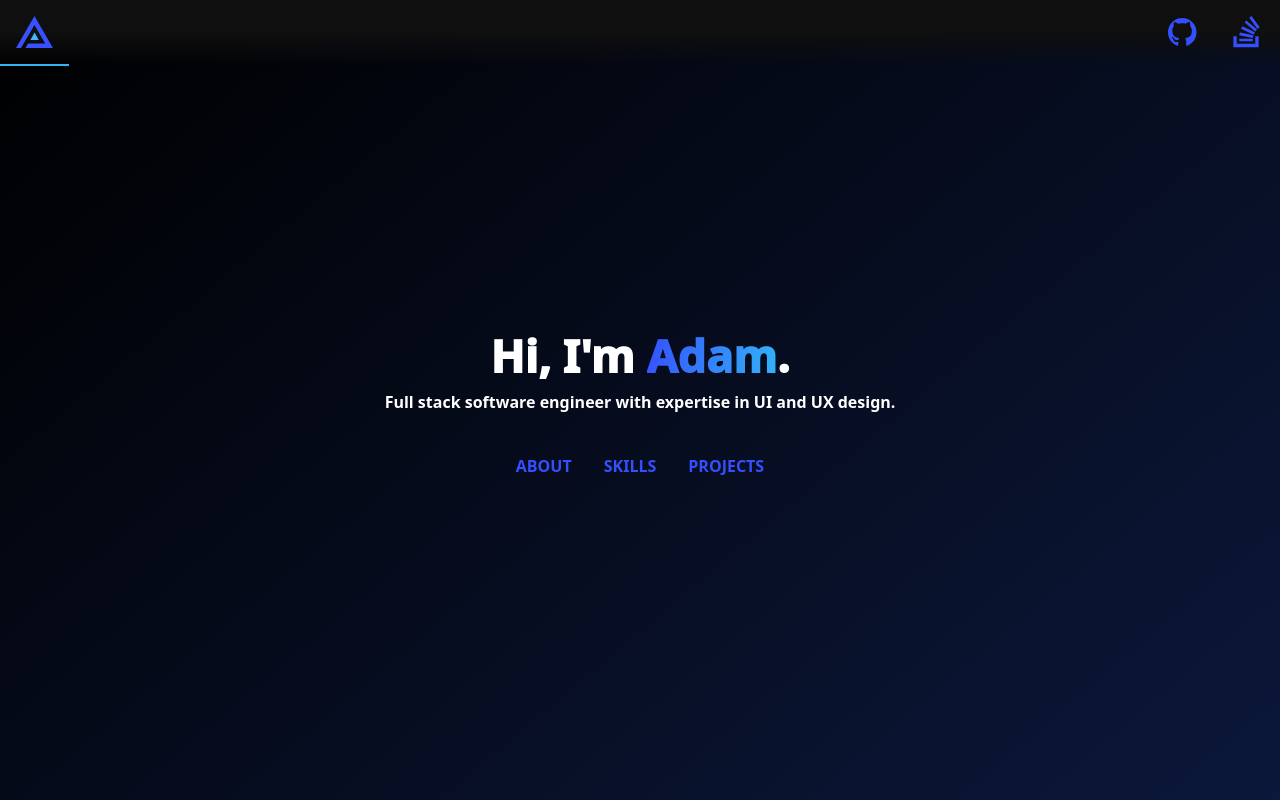
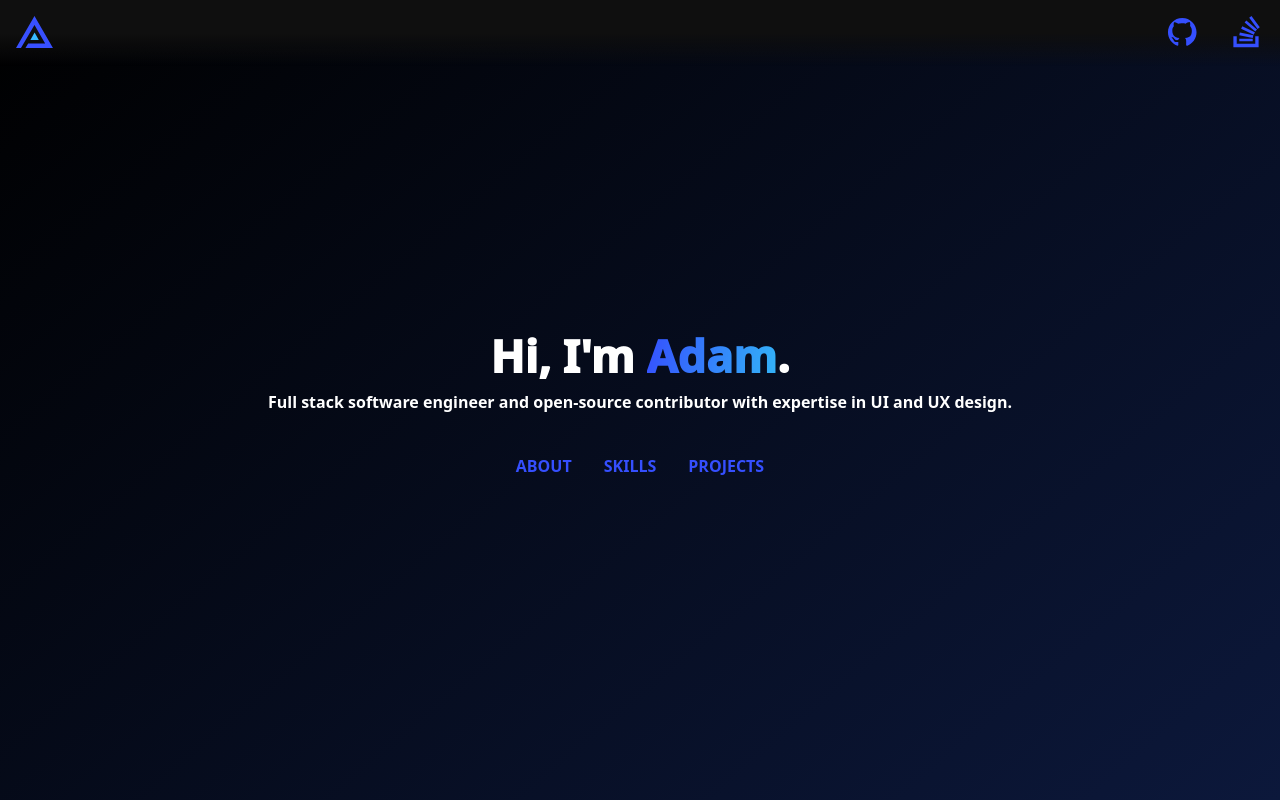
Before and after one commit to acdvs/acdvs.dev, a Next.js app: page / in a window 1280 px wide. Shown: the top 800 px of the page. Built offline with nearby package versions, Linux system fonts and the light colour scheme.

Commit message:
Improve intro text

```diff
--- a/src/app/page.tsx
+++ b/src/app/page.tsx
@@ -15,7 +15,8 @@ export default function Home() {
                 <h1>.</h1>
               </div>
               <p className="mb-10 text-center">
-                Full stack software engineer with expertise in UI and UX design.
+                Full stack software engineer and open-source contributor with expertise in
+                UI and UX design.
               </p>
               <nav>
                 <ul className="flex justify-center">
```
